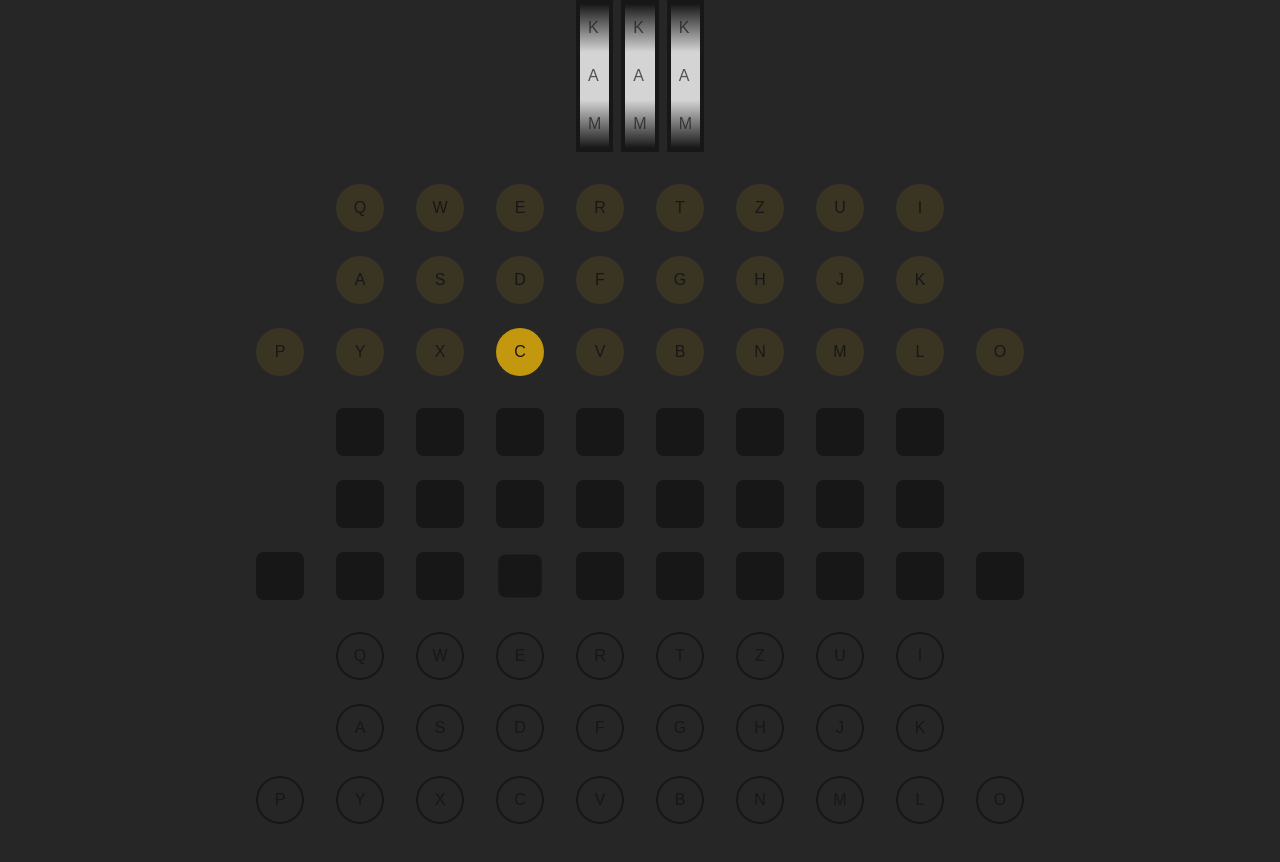
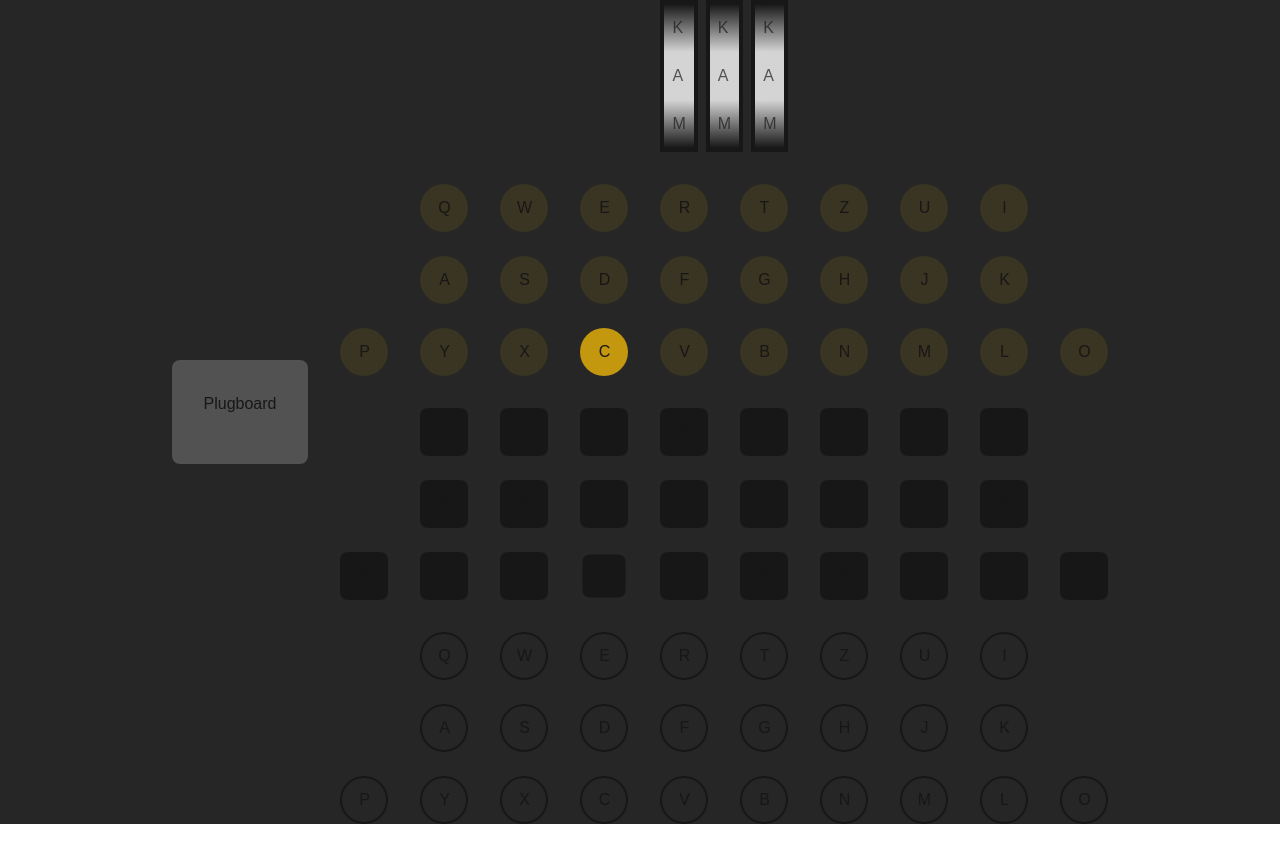
Before and after one commit to eliasbiondo/enigma, a Next.js app: page / in a window 1280 px wide. Shown: the top 862 px of the page. After the commit the page ends 824 px from the top, so only its background shows below. Built offline with nearby package versions, Linux system fonts and the light colour scheme.

Commit message:
* feat(page.tsx): add PlugboardConnectionGraph component to the Home page * refactor(page.tsx): rearrange components on the Home page to accommodate PlugboardConnectionGraph * refactor(Plugboard.tsx): remove redundant PlugboardConnectionGraph component

```diff
--- a/src/app/page.tsx
+++ b/src/app/page.tsx
@@ -3,6 +3,7 @@ import classNames from "classnames";
 import { PlugboardProvider } from "@/context/plugboard.context";
 import { Keyboard } from "@/lib/keyboard";
 import { Plugboard } from "@/components/Plugboard";
+import PlugboardConnectionGraph from "@/components/PlugboardConnectionGraph";
 
 interface RotorLetterProps {
   letter: string;
@@ -115,11 +116,17 @@ function Keys() {
 export default function Home() {
   return (
     <PlugboardProvider>
-      <div className="w-full min-h-[100svh] bg-neutral-800 flex flex-col gap-8 justify-center items-center">
-        <Rotors />
-        <Lamps />
-        <Keys />
-        <Plugboard />
+      <div className="w-full min-h-[100svh] bg-neutral-800 flex gap-8 justify-center items-center">
+        <div className="p-8 rounded-lg bg-neutral-600 flex flex-col gap-4 items-center">
+          <h1>Plugboard</h1>
+          <PlugboardConnectionGraph />
+        </div>
+        <div className="flex flex-col gap-8 justify-center items-center">
+          <Rotors />
+          <Lamps />
+          <Keys />
+          <Plugboard />
+        </div>
       </div>
     </PlugboardProvider>
   );
--- a/src/components/Plugboard.tsx
+++ b/src/components/Plugboard.tsx
@@ -1,6 +1,5 @@
 import { usePlugboard } from "@/context/plugboard.context";
 import { Keyboard } from "@/lib/keyboard";
-import PlugboardConnectionGraph from "./PlugboardConnectionGraph";
 
 interface PlugboardKeyProps {
   letter: string;
@@ -45,9 +44,6 @@ export function Plugboard() {
           />
         ))}
       </div>
-      <PlugboardConnectionGraph />
-
-      <div></div>
     </div>
   );
 }
```
